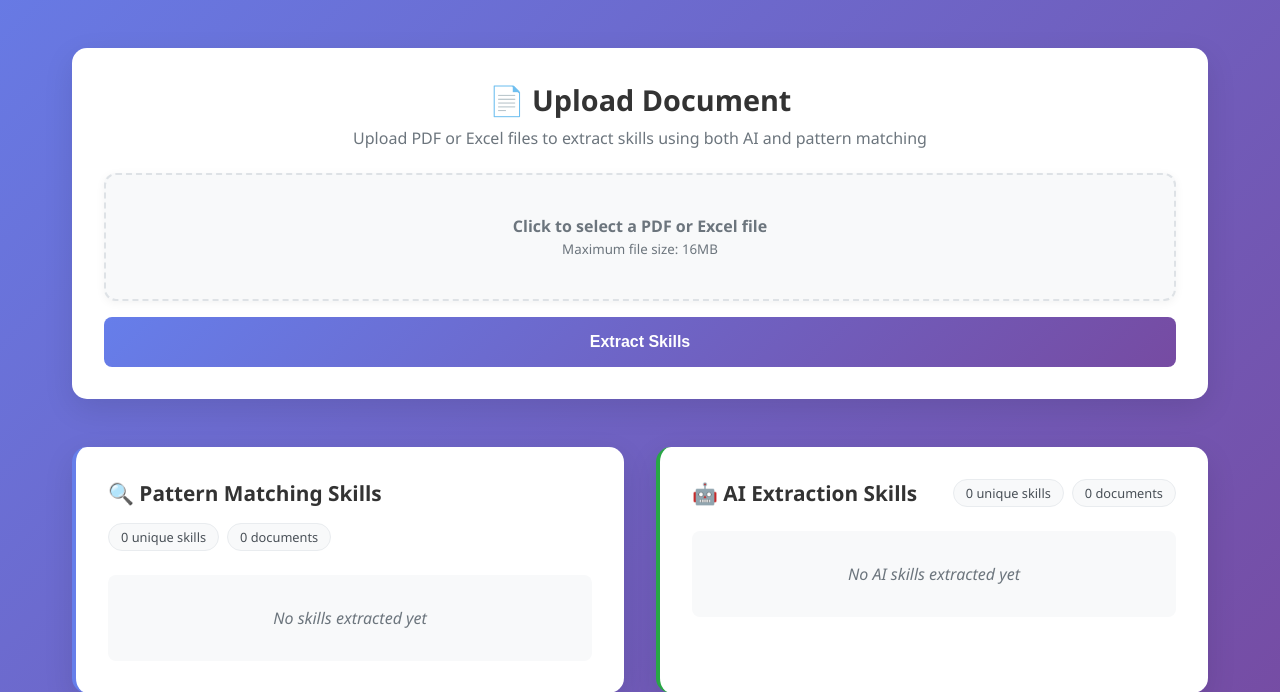
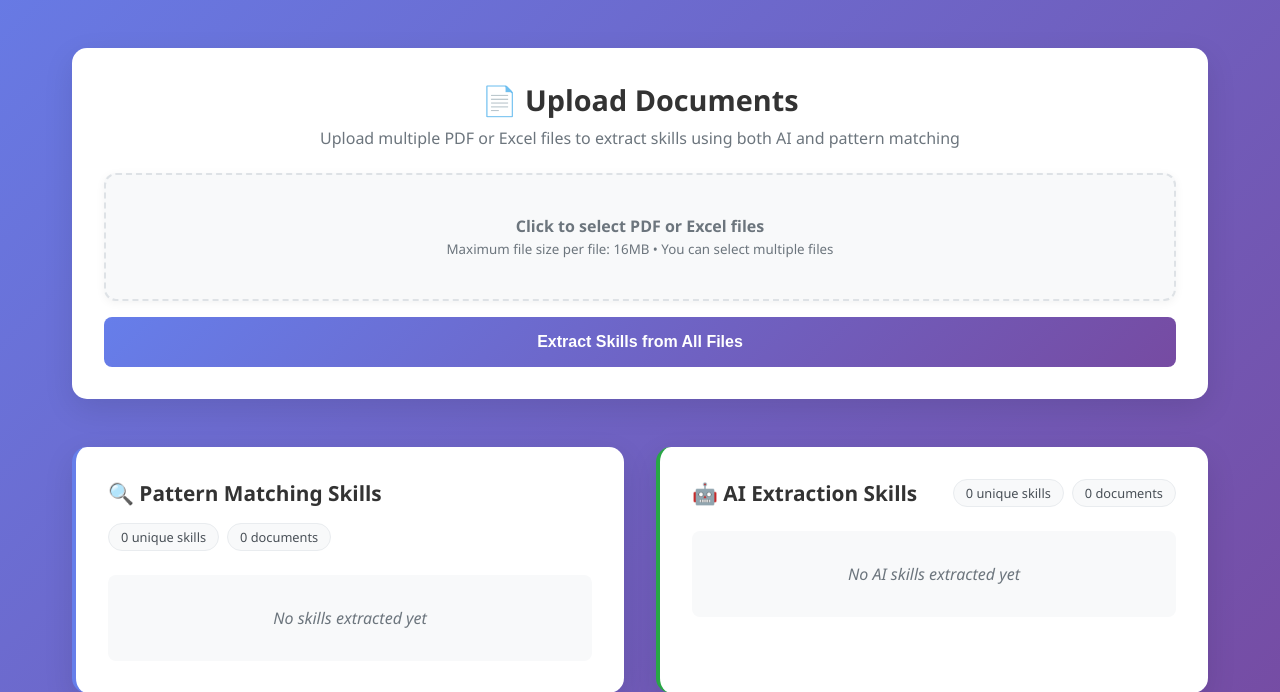
Before and after one commit to hagadax/pdf-skills-extractor, a Flask app: page / in a window 1280 px wide; the page is wider, and only the part inside the window is pictured. Shown: the part 184-876 px from the top of that part. Run offline with Flask 3, Linux system fonts and the light colour scheme.

Commit message:
Implement multiple file upload functionality
🚀 MULTIPLE FILE UPLOAD FEATURE:

Frontend Enhancements:
- ✅ Updated upload form to support multiple file selection with 'multiple' attribute
- ✅ Enhanced UI with file list display showing individual files and sizes
- ✅ Added individual file removal capability with remove buttons (×)
- ✅ Updated progress feedback and button text for multiple files
- ✅ Added CSS styles for selected files list with modern design

Backend Enhancements:
- ✅ Updated upload route to process multiple files simultaneously
- ✅ Enhanced error handling for individual file failures
- ✅ Comprehensive processing summary with detailed results per file
- ✅ Batch processing with proper skill aggregation across all files
- ✅ Improved response format with detailed success/failure information

Key Features:
- 📁 Users can now select and upload multiple PDF/Excel files at once
- 🗑️ Individual file removal from selection before upload
- 📊 Detailed processing results showing skills found per file
- ⚡ Efficient batch processing with consolidated statistics
- 🛡️ Robust error handling - processing continues even if some files fail
- 💾 All files are properly saved to Azure Blob Storage
- 📈 Consolidated skill statistics across all uploaded files

UI Improvements:
- File size display for each selected file
- Clear visual feedback for file selection
- Enhanced upload button text for multiple files
- Improved alert messages with detailed processing results

This allows users to efficiently process multiple CVs or documents in a single operation, dramatically improving productivity for bulk document analysis.

```diff
--- a/app.py
+++ b/app.py
@@ -698,16 +698,33 @@ def index():
 
 @app.route('/upload', methods=['POST'])
 def upload_file():
-    """Handle PDF and Excel file upload and skill extraction."""
-    if 'file' not in request.files:
-        return jsonify({'success': False, 'message': 'No file selected'})
+    """Handle multiple PDF and Excel file upload and skill extraction."""
+    # Check if files are in request
+    if 'files' not in request.files:
+        return jsonify({'success': False, 'message': 'No files selected'})
 
-    file = request.files['file']
+    files = request.files.getlist('files')
 
-    if file.filename == '':
-        return jsonify({'success': False, 'message': 'No file selected'})
+    if not files or all(file.filename == '' for file in files):
+        return jsonify({'success': False, 'message': 'No files selected'})
 
-    if file and allowed_file(file.filename):
+    processed_files = []
+    failed_files = []
+    total_skills = set()
+    total_ai_skills = set()
+
+    # Process each file
+    for file in files:
+        if not file or file.filename == '':
+            continue
+
+        if not allowed_file(file.filename):
+            failed_files.append({
+                'filename': file.filename,
+                'error': 'Unsupported file type. Please upload PDF or Excel files.'
+            })
+            continue
+
         filename = secure_filename(file.filename)
 
         try:
@@ -729,132 +746,159 @@ def upload_file():
                 text = extract_text_from_excel(file_content, filename)
                 file_date = get_excel_creation_date(file_content, filename)
             else:
-                return jsonify({'success': False, 'message': 'Unsupported file type'})
+                failed_files.append({
+                    'filename': filename,
+                    'error': 'Unsupported file type'
+                })
+                continue
 
-            if text:
-                # Extract skills from text using pattern matching (existing method)
-                found_skills = extract_skills(text)
+            if not text:
+                failed_files.append({
+                    'filename': filename,
+                    'error': f'Could not extract text from {file_type.upper()} file'
+                })
+                continue
 
-                # Extract skills using AI (new method)
-                ai_skills = []
-                ai_metadata = {}
-                try:
-                    # Determine document type from filename
-                    doc_type = "resume" if any(term in filename.lower() for term in ["cv", "resume"]) else "job_description"
-                    ai_skills, ai_metadata = ai_extractor.extract_skills_from_text(text, doc_type)
-                    print(f"AI extracted {len(ai_skills)} skills: {ai_skills}")
+            # Extract skills from text using pattern matching
+            found_skills = extract_skills(text)
 
-                    # Update AI extractor's internal state immediately
-                    if ai_skills:
-                        for skill in ai_skills:
-                            ai_extractor.ai_skill_counter[skill] += 1
-                            ai_extractor.ai_skill_documents[skill].append(filename)
-                            # Update monthly data
-                            date_for_tracking = file_date if file_date else upload_date.split(' ')[0]
-                            month_key = date_for_tracking[:7]  # Get YYYY-MM format
-                            ai_extractor.ai_monthly_skill_data[skill][month_key] += 1
+            # Extract skills using AI
+            ai_skills = []
+            ai_metadata = {}
+            try:
+                # Determine document type from filename
+                doc_type = "resume" if any(term in filename.lower() for term in ["cv", "resume"]) else "job_description"
+                ai_skills, ai_metadata = ai_extractor.extract_skills_from_text(text, doc_type)
+                print(f"AI extracted {len(ai_skills)} skills from {filename}: {ai_skills}")
 
-                        # Update AI processed documents
-                        ai_extractor.ai_processed_documents[filename] = {
-                            'skills': ai_skills,
-                            'processed_at': upload_date,
-                            'skill_count': len(ai_skills),
-                            'file_type': file_type
-                        }
+                # Update AI extractor's internal state immediately
+                if ai_skills:
+                    for skill in ai_skills:
+                        ai_extractor.ai_skill_counter[skill] += 1
+                        ai_extractor.ai_skill_documents[skill].append(filename)
+                        # Update monthly data
+                        date_for_tracking = file_date if file_date else upload_date.split(' ')[0]
+                        month_key = date_for_tracking[:7]  # Get YYYY-MM format
+                        ai_extractor.ai_monthly_skill_data[skill][month_key] += 1
 
-                except Exception as e:
-                    print(f"AI extraction failed: {e}")
-                    ai_metadata = {'error': str(e)}
+                    # Update AI processed documents
+                    ai_extractor.ai_processed_documents[filename] = {
+                        'skills': ai_skills,
+                        'processed_at': upload_date,
+                        'skill_count': len(ai_skills),
+                        'file_type': file_type
+                    }
 
-                # Get month key for tracking (use file date if available, otherwise upload date)
-                date_for_tracking = file_date if file_date else upload_date.split(' ')[0]
-                month_key = date_for_tracking[:7]  # Get YYYY-MM format
+            except Exception as e:
+                print(f"AI extraction failed for {filename}: {e}")
+                ai_metadata = {'error': str(e)}
 
-                # Update global skill counter (pattern matching)
-                for skill in found_skills:
-                    skill_counter[skill] += 1  # +1 per document, regardless of skill frequency in text
+            # Get month key for tracking
+            date_for_tracking = file_date if file_date else upload_date.split(' ')[0]
+            month_key = date_for_tracking[:7]  # Get YYYY-MM format
 
-                    # Track monthly data
-                    monthly_skill_data[skill][month_key] += 1
-
-                    # Track which document contains this skill
-                    skill_documents[skill].append({
-                        'filename': filename,
-                        'upload_date': upload_date,
-                        'file_date': file_date or upload_date.split(' ')[0],  # Use upload date if no file date
-                        'file_type': file_type
-                    })
-
-                # Track processed document
-                processed_documents[filename] = {
+            # Update global skill counter (pattern matching)
+            for skill in found_skills:
+                skill_counter[skill] += 1
+                # Track monthly data
+                monthly_skill_data[skill][month_key] += 1
+                # Track which document contains this skill
+                skill_documents[skill].append({
+                    'filename': filename,
                     'upload_date': upload_date,
                     'file_date': file_date or upload_date.split(' ')[0],
-                    'skills_found': found_skills,
-                    'ai_skills_found': ai_skills,
-                    'ai_metadata': ai_metadata,
-                    'storage_type': 'blob' if is_blob else 'local',
                     'file_type': file_type
-                }
+                })
 
-                # Save stats to blob storage after processing
-                save_stats_to_blob()
+            # Track processed document
+            processed_documents[filename] = {
+                'upload_date': upload_date,
+                'file_date': file_date or upload_date.split(' ')[0],
+                'skills_found': found_skills,
+                'ai_skills_found': ai_skills,
+                'ai_metadata': ai_metadata,
+                'storage_type': 'blob' if is_blob else 'local',
+                'file_type': file_type
+            }
 
-                # Also save a backup with timestamp for data recovery
-                try:
-                    backup_blob_name = f'backups/stats_backup_{datetime.now().strftime("%Y%m%d_%H%M%S")}.json'
-                    blob_service_client = get_blob_service_client()
-                    if blob_service_client:
-                        backup_stats = {
-                            'skill_counter': dict(skill_counter),
-                            'processed_documents': processed_documents,
-                            'backup_timestamp': datetime.now().isoformat()
-                        }
-                        backup_blob_client = blob_service_client.get_blob_client(
-                            container=STATS_CONTAINER_NAME,
-                            blob=backup_blob_name
-                        )
-                        backup_blob_client.upload_blob(
-                            json.dumps(backup_stats, indent=2).encode('utf-8'),
-                            overwrite=True
-                        )
-                        print(f"Backup created: {backup_blob_name}")
-                except Exception as backup_error:
-                    print(f"Warning: Failed to create backup: {backup_error}")
+            # Add to processed files list
+            processed_files.append({
+                'filename': filename,
+                'file_type': file_type,
+                'pattern_skills': len(found_skills),
+                'ai_skills': len(ai_skills),
+                'storage': 'Azure Blob Storage' if is_blob else 'local storage'
+            })
 
-                storage_msg = 'Azure Blob Storage' if is_blob else 'local storage'
-                file_type_msg = 'PDF' if file_type == 'pdf' else 'Excel'
-
-                # Create response message
-                response_message = f'Successfully processed {file_type_msg} file {filename} (saved to {storage_msg}).\n'
-                response_message += f'Pattern Matching found {len(found_skills)} skills: {", ".join(found_skills)}'
-
-                if ai_skills:
-                    response_message += f'\nAI Extraction found {len(ai_skills)} skills: {", ".join(ai_skills)}'
-                elif 'error' in ai_metadata:
-                    response_message += f'\nAI Extraction failed: {ai_metadata["error"]}'
-                else:
-                    response_message += f'\nAI Extraction: No OpenAI API key configured'
-
-                return jsonify({
-                    'success': True,
-                    'message': response_message,
-                    'skills': found_skills,
-                    'ai_skills': ai_skills,
-                    'filename': filename,
-                    'file_type': file_type,
-                    'extraction_methods': {
-                        'pattern_matching': len(found_skills),
-                        'ai_extraction': len(ai_skills)
-                    }
-                })
-            else:
-                file_type_msg = 'PDF' if file_type == 'pdf' else 'Excel'
-                return jsonify({'success': False, 'message': f'Could not extract text from {file_type_msg} file {filename}'})
+            # Add skills to totals
+            total_skills.update(found_skills)
+            total_ai_skills.update(ai_skills)
 
         except Exception as e:
-            return jsonify({'success': False, 'message': f'Error processing file: {str(e)}'})
-    else:
-        return jsonify({'success': False, 'message': 'Please upload a PDF or Excel file (.pdf, .xlsx, .xls)'})
+            failed_files.append({
+                'filename': filename,
+                'error': f'Error processing file: {str(e)}'
+            })
+
+    # Save stats to blob storage after processing all files
+    if processed_files:
+        save_stats_to_blob()
+
+        # Create backup
+        try:
+            backup_blob_name = f'backups/stats_backup_{datetime.now().strftime("%Y%m%d_%H%M%S")}.json'
+            blob_service_client = get_blob_service_client()
+            if blob_service_client:
+                backup_stats = {
+                    'skill_counter': dict(skill_counter),
+                    'processed_documents': processed_documents,
+                    'backup_timestamp': datetime.now().isoformat()
+                }
+                backup_blob_client = blob_service_client.get_blob_client(
+                    container=STATS_CONTAINER_NAME,
+                    blob=backup_blob_name
+                )
+                backup_blob_client.upload_blob(
+                    json.dumps(backup_stats, indent=2).encode('utf-8'),
+                    overwrite=True
+                )
+                print(f"Backup created: {backup_blob_name}")
+        except Exception as backup_error:
+            print(f"Warning: Failed to create backup: {backup_error}")
+
+    # Create response message
+    if not processed_files and not failed_files:
+        return jsonify({'success': False, 'message': 'No valid files to process'})
+
+    # Build response message
+    message_parts = []
+
+    if processed_files:
+        message_parts.append(f"Successfully processed {len(processed_files)} file(s):")
+        for file_info in processed_files:
+            message_parts.append(f"• {file_info['filename']}: {file_info['pattern_skills']} pattern skills, {file_info['ai_skills']} AI skills")
+
+        message_parts.append(f"\nTotal unique skills found:")
+        message_parts.append(f"• Pattern Matching: {len(total_skills)} skills")
+        message_parts.append(f"• AI Extraction: {len(total_ai_skills)} skills")
+
+    if failed_files:
+        message_parts.append(f"\nFailed to process {len(failed_files)} file(s):")
+        for file_info in failed_files:
+            message_parts.append(f"• {file_info['filename']}: {file_info['error']}")
+
+    return jsonify({
+        'success': len(processed_files) > 0,
+        'message': '\n'.join(message_parts),
+        'summary': {
+            'processed_files': len(processed_files),
+            'failed_files': len(failed_files),
+            'total_pattern_skills': len(total_skills),
+            'total_ai_skills': len(total_ai_skills)
+        },
+        'processed_files': processed_files,
+        'failed_files': failed_files
+    })
 
 @app.route('/api/skills')
 def api_skills():
--- a/templates/index.html
+++ b/templates/index.html
@@ -584,17 +629,18 @@
 
         <!-- Upload Section - Above Stats -->
         <div class="card upload-section-central">
-            <h2>📄 Upload Document</h2>
-            <p class="upload-description">Upload PDF or Excel files to extract skills using both AI and pattern matching</p>
+            <h2>📄 Upload Documents</h2>
+            <p class="upload-description">Upload multiple PDF or Excel files to extract skills using both AI and pattern matching</p>
             <form id="uploadForm" enctype="multipart/form-data" class="upload-form">
                 <div class="file-input-wrapper">
-                    <input type="file" name="file" accept=".pdf,.xlsx,.xls" class="file-input" id="fileInput" required>
+                    <input type="file" name="files" accept=".pdf,.xlsx,.xls" class="file-input" id="fileInput" multiple required>
                     <div class="file-input-text">
-                        <strong>Click to select a PDF or Excel file</strong><br>
-                        <small>Maximum file size: 16MB</small>
+                        <strong>Click to select PDF or Excel files</strong><br>
+                        <small>Maximum file size per file: 16MB • You can select multiple files</small>
                     </div>
                 </div>
-                <button type="submit" class="btn-upload" id="uploadBtn">Extract Skills</button>
+                <div id="selectedFiles" class="selected-files-list" style="display: none;"></div>
+                <button type="submit" class="btn-upload" id="uploadBtn">Extract Skills from All Files</button>
             </form>
         </div>
 
@@ -658,13 +704,42 @@
         // File input enhancement
         const fileInput = document.getElementById('fileInput');
         const textElement = document.querySelector('.file-input-text');
+        const selectedFilesDiv = document.getElementById('selectedFiles');
 
         fileInput.addEventListener('change', function(e) {
-            const fileName = e.target.files[0]?.name;
-            if (fileName) {
-                textElement.innerHTML = `<strong>Selected: ${fileName}</strong><br><small>Ready to upload</small>`;
+            const files = Array.from(e.target.files);
+            if (files.length > 0) {
+                // Update main text
+                const fileText = files.length === 1 ? '1 file selected' : `${files.length} files selected`;
+                textElement.innerHTML = `<strong>${fileText}</strong><br><small>Ready to upload</small>`;
+
+                // Show detailed file list
+                selectedFilesDiv.innerHTML = files.map((file, index) =>
+                    `<div class="selected-file-item">
+                        <span class="file-name">📄 ${file.name}</span>
+                        <span class="file-size">${(file.size / 1024 / 1024).toFixed(2)}MB</span>
+                        <button type="button" class="remove-file-btn" onclick="removeFile(${index})" title="Remove file">×</button>
+                    </div>`
+                ).join('');
+                selectedFilesDiv.style.display = 'block';
+            } else {
+                textElement.innerHTML = `<strong>Click to select PDF or Excel files</strong><br><small>Maximum file size per file: 16MB • You can select multiple files</small>`;
+                selectedFilesDiv.style.display = 'none';
             }
         });
+
+        // Function to remove individual files
+        window.removeFile = function(index) {
+            const dt = new DataTransfer();
+            const files = Array.from(fileInput.files);
+
+            files.forEach((file, i) => {
+                if (i !== index) dt.items.add(file);
+            });
+
+            fileInput.files = dt.files;
+            fileInput.dispatchEvent(new Event('change'));
+        };
 
         // Form submission with loading modal
         const uploadForm = document.getElementById('uploadForm');
@@ -674,7 +749,16 @@
         uploadForm.addEventListener('submit', async function(e) {
             e.preventDefault();
 
-            const formData = new FormData(uploadForm);
+            const files = Array.from(fileInput.files);
+            if (files.length === 0) {
+                alert('Please select at least one file to upload.');
+                return;
+            }
+
+            const formData = new FormData();
+            files.forEach(file => {
+                formData.append('files', file);
+            });
 
             // Show loading modal
             loadingModal.style.display = 'flex';
@@ -693,8 +777,18 @@
                 uploadBtn.disabled = false;
 
                 if (result.success) {
-                    // Show success message and reload page
-                    alert(result.message);
+                    // Show detailed success message
+                    const summary = result.summary;
+                    let alertMessage = result.message;
+
+                    if (summary) {
+                        alertMessage += `\n\nSummary: ${summary.processed_files} files processed successfully`;
+                        if (summary.failed_files > 0) {
+                            alertMessage += `, ${summary.failed_files} files failed`;
+                        }
+                    }
+
+                    alert(alertMessage);
                     window.location.reload();
                 } else {
                     // Show error message
@@ -704,7 +798,7 @@
                 // Hide loading modal
                 loadingModal.style.display = 'none';
                 uploadBtn.disabled = false;
-                alert('Error uploading file: ' + error.message);
+                alert('Error uploading files: ' + error.message);
             }
         });
 
```
Also changed, not shown: other parts of templates/index.html (+45 -0 lines), 2 other files.
